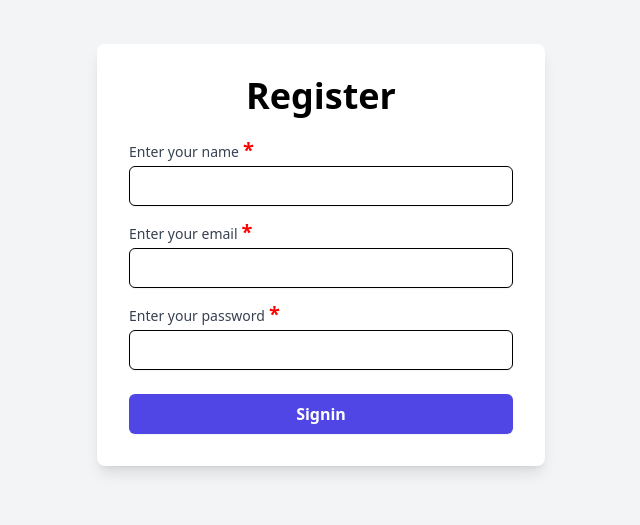
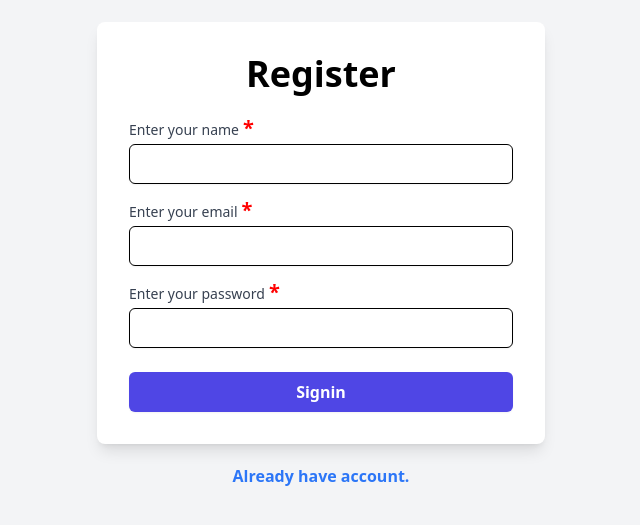
Before and after one commit to ashishverma94/zupay-blog, a React (Vite) app in the folder frontend/: page /signup in a window 1280 px wide. Shown: the part 145-670 px from the top of the page, without its empty margins (319-959 px from the left). Built offline with nearby package versions, Linux system fonts and the light colour scheme.

Commit message:
updated vite.config.ts file

```diff
--- a/frontend/src/pages/LoginPage.tsx
+++ b/frontend/src/pages/LoginPage.tsx
@@ -60,7 +60,7 @@
   };
 
   return (
-    <div className="flex items-center justify-center min-h-screen bg-gray-100">
+    <div className="flex flex-col items-center justify-center min-h-screen bg-gray-100">
       <div className="w-full max-w-md p-8 space-y-6 bg-white shadow-lg rounded-lg">
         <h2 className="text-4xl font-bold  text-center text-[black]">Login</h2>
         <div className="space-y-4">
@@ -121,6 +121,9 @@
           <div className="text-center text-[red] font-bold">{error}</div>
         )}
       </div>
+      <div className="font-[600] mt-[20px]">
+        <h1 className=" cursor-pointer text-[#2c76f7] hover:text-[blue]" onClick={()=>navigate("/signup")}>Create a new account</h1>
+      </div>
     </div>
   );
 };
--- a/frontend/src/pages/SignupPage.tsx
+++ b/frontend/src/pages/SignupPage.tsx
@@ -32,14 +32,11 @@
     setError(null);
 
     try {
-      await axios.post(
-        `${import.meta.env.VITE_BACKEND_URL}/register-user`,
-        {
-          name,
-          email,
-          password,
-        }
-      );
+      await axios.post(`${import.meta.env.VITE_BACKEND_URL}/register-user`, {
+        name,
+        email,
+        password,
+      });
       navigate("/login");
     } catch (err: any) {
       if (err.response) {
@@ -57,8 +54,8 @@
   };
 
   return (
-    <div className="flex items-center justify-center min-h-screen bg-gray-100">
-      <div className="w-full max-w-md p-8 space-y-6 bg-white shadow-lg rounded-lg">
+    <div className="flex flex-col items-center justify-center min-h-screen bg-gray-100">
+      <div className="w-full  max-w-md p-8 space-y-6 bg-white shadow-lg rounded-lg">
         <h2 className="text-4xl font-bold  text-center text-[black]">
           Register
         </h2>
@@ -138,6 +135,14 @@
           <div className="text-center text-[red] font-bold">{error}</div>
         )}
       </div>
+      <div className="font-[600] mt-[20px]">
+        <h1
+          className=" cursor-pointer text-[#2c76f7] hover:text-[blue]"
+          onClick={() => navigate("/login")}
+        >
+          Already have account.
+        </h1>
+      </div>
     </div>
   );
 };
--- a/frontend/vite.config.ts
+++ b/frontend/vite.config.ts
@@ -1,13 +1,18 @@
-import { defineConfig } from 'vite'
-import react from '@vitejs/plugin-react'
-import path from "path"
+import path from "path";
+import { defineConfig } from "vite";
+import react from "@vitejs/plugin-react";
 
 // https://vitejs.dev/config/
 export default defineConfig({
   plugins: [react()],
+  server: {
+    host: true,
+    strictPort: true,
+    port: 8000,
+  },
   resolve: {
     alias: {
       "@": path.resolve(__dirname, "./src"),
     },
   },
-})
+});
```
